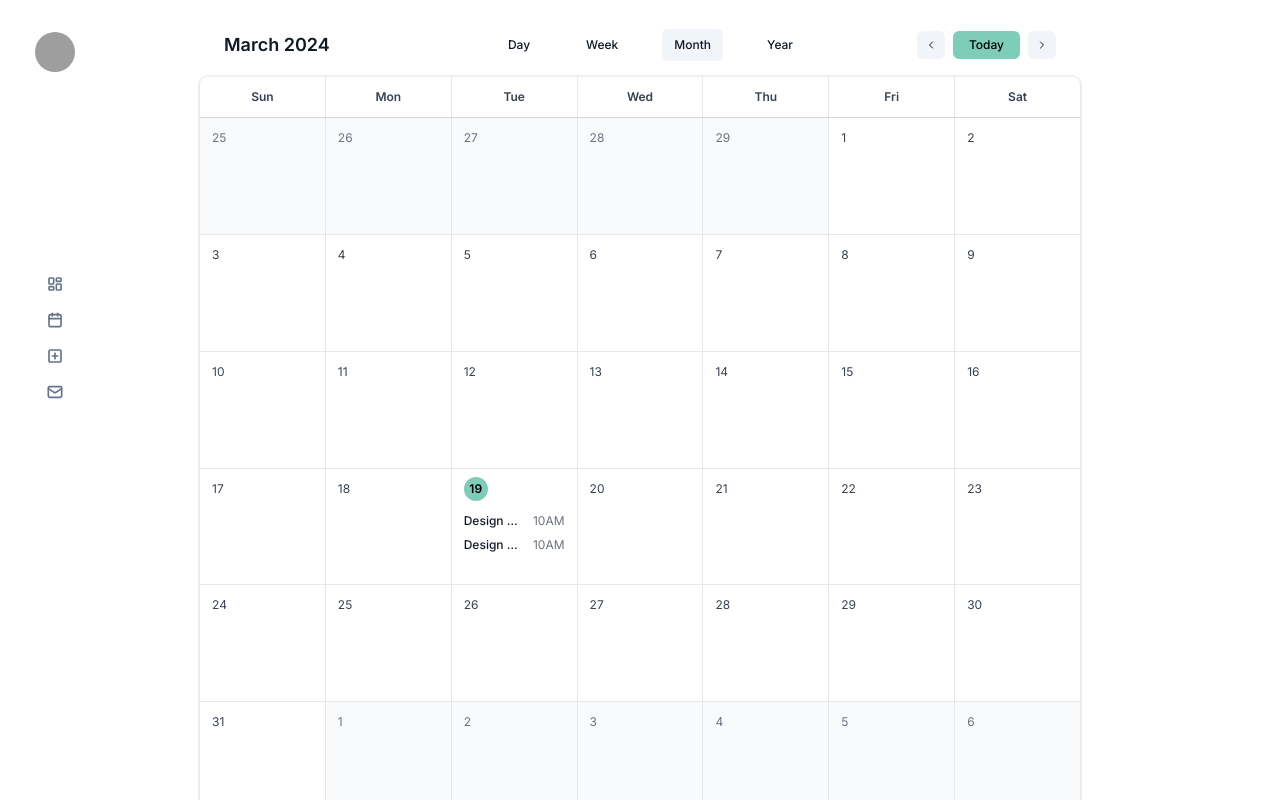
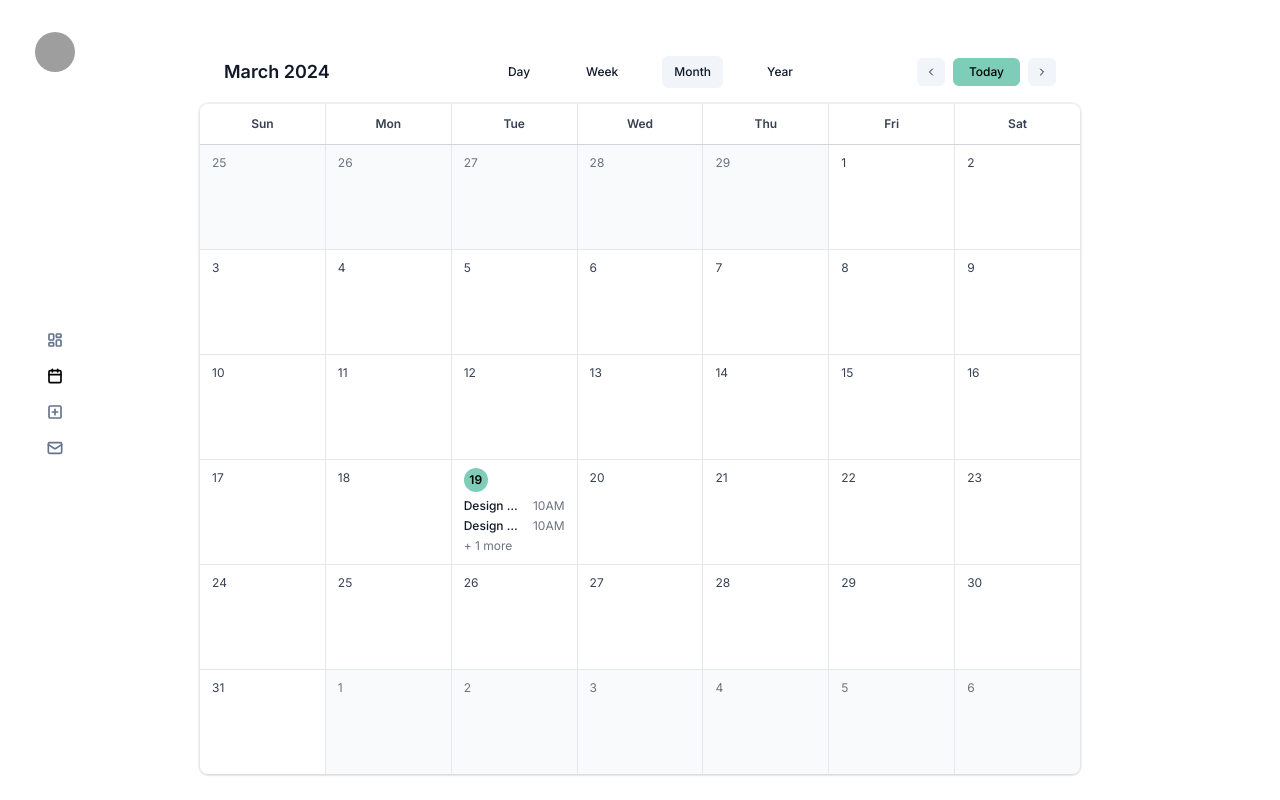
Before and after one commit to Noiddd/eenma_old, a Next.js app in the folder eenma/: page /platform/schedule in a window 1280 px wide. Built offline with nearby package versions, Linux system fonts and the light colour scheme; grey boxes are pictures that could not be loaded.

Commit message:
navigation link isactive

```diff
--- /dev/null
+++ b/eenma/app/platform/inbox/page.jsx
@@ -0,0 +1,5 @@
+import React from "react";
+
+export default function Inbox() {
+  return <div>Inbox</div>;
+}
--- a/eenma/app/platform/schedule/page.jsx
+++ b/eenma/app/platform/schedule/page.jsx
@@ -3,7 +3,7 @@ import React from "react";
 
 export default function Schedule() {
   return (
-    <div className="px-[200px] py-[13px]">
+    <div className="px-[200px] py-10">
       <ScheduleCalender />
     </div>
   );
--- a/eenma/components/platform/schedule/ScheduleCalender.jsx
+++ b/eenma/components/platform/schedule/ScheduleCalender.jsx
@@ -214,7 +214,7 @@ export default function ScheduleCalender() {
             S<span className="sr-only sm:not-sr-only">at</span>
           </div>
         </div>
-        <div className="flex bg-gray-200 text-xs leading-6 text-gray-700 dark:text-white lg:flex-auto rounded-lg min-h-[700px]">
+        <div className="flex bg-gray-200 text-xs leading-5 text-gray-700 dark:text-white lg:flex-auto rounded-lg">
           <div className="hidden w-full lg:grid lg:grid-cols-7 lg:grid-rows-6 lg:gap-px rounded-lg">
             {days.map((day, i) => (
               <div
@@ -225,7 +225,7 @@ export default function ScheduleCalender() {
                     : "bg-gray-50 text-gray-500 dark:bg-gray-800 dark:text-gray-400",
                   i + 1 === days.length && "rounded-br-lg",
                   i + 1 === days.length - 6 && "rounded-bl-lg",
-                  "relative px-3 py-2 hover:rounded-br-3xl"
+                  "relative px-3 py-2 hover:rounded-br-3xl min-h-24"
                 )}
               >
                 <time
@@ -239,9 +239,9 @@ export default function ScheduleCalender() {
                   {day.date.split("-").pop().replace(/^0/, "")}
                 </time>
                 {day.events.length > 0 && (
-                  <ol className="mt-2">
+                  <ol className="mt-1">
                     {day.events.slice(0, 2).map((event) => (
-                      <li key={event.id}>
+                      <li key={event.id} className="">
                         <a href={event.href} className="group flex">
                           <p className="flex-auto truncate font-medium text-gray-900 group-hover:text-green dark:text-white">
                             {event.name}
--- a/eenma/components/platform/sidebar/NavLink.jsx
+++ b/eenma/components/platform/sidebar/NavLink.jsx
@@ -8,7 +8,7 @@ import { Calendar, LayoutDashboard, SquarePlus, Mail } from "lucide-react";
 
 export default function NavLink({ href, value, ...props }) {
   const pathname = usePathname();
-  const isActive = href === pathname;
+  const isActive = "/platform/" + href === pathname;
 
   return (
     <div className={`flex relative items-center group`}>
@@ -16,32 +16,40 @@ export default function NavLink({ href, value, ...props }) {
         {value == "Analytics" && (
           <LayoutDashboard
             strokeWidth={2.5}
-            className="h-4 w-4 text-muted-foreground hover:text-black dark:hover:text-white cursor-default"
+            className={`h-4 w-4 hover:text-black dark:hover:text-white cursor-default ${
+              isActive ? "dark:text-white text-black" : "text-muted-foreground"
+            }`}
           />
         )}
 
         {value == "Schedule" && (
           <Calendar
             strokeWidth={2.5}
-            className="h-4 w-4 text-muted-foreground hover:text-black dark:hover:text-white cursor-default"
+            className={`h-4 w-4  hover:text-black dark:hover:text-white cursor-default ${
+              isActive ? "dark:text-white text-black" : "text-muted-foreground"
+            }`}
           />
         )}
 
         {value == "Post" && (
           <SquarePlus
             strokeWidth={2.5}
-            className="h-4 w-4 text-muted-foreground hover:text-black dark:hover:text-white cursor-default"
+            className={`h-4 w-4  hover:text-black dark:hover:text-white cursor-default ${
+              isActive ? "dark:text-white text-black" : "text-muted-foreground"
+            }`}
           />
         )}
 
         {value == "Inbox" && (
           <Mail
             strokeWidth={2.5}
-            className="h-4 w-4 text-muted-foreground hover:text-black dark:hover:text-white cursor-default"
+            className={`h-4 w-4  hover:text-black dark:hover:text-white cursor-default ${
+              isActive ? "dark:text-white text-black" : "text-muted-foreground"
+            }`}
           />
         )}
       </Link>
-      <div className="transition delay-300 duration-200 ease-in-out group-hover:opacity-100 dark:group-hover:opacity-100 opacity-0 absolute left-7 z-50 rounded-md border bg-popover px-3 py-2 text-popover-foreground shadow-md outline-none">
+      <div className="transition delay-500 duration-200 ease-in-out group-hover:opacity-100 dark:group-hover:opacity-100 opacity-0 absolute left-7 z-50 rounded-md border bg-popover px-3 py-2 text-popover-foreground shadow-md outline-none">
         {value}
       </div>
     </div>
--- a/eenma/components/platform/sidebar/SideBar.jsx
+++ b/eenma/components/platform/sidebar/SideBar.jsx
@@ -5,7 +5,7 @@ import Profile from "./Profile";
 
 export default function Sidebar() {
   return (
-    <div className="flex flex-col fixed justify-between items-center sm:w-[110px] h-[50%] bg-backgrounda transition-all ease-in-out duration-100">
+    <div className="flex flex-col fixed justify-between items-center sm:w-[110px] h-[57%] bg-backgrounda transition-all ease-in-out duration-100">
       <Profile />
 
       <Navigation />
--- a/eenma/hooks/useDays.js
+++ b/eenma/hooks/useDays.js
@@ -79,7 +79,14 @@ export default function useDays({ initialMonth }) {
                 href: "#",
               },
               {
-                id: 1,
+                id: 2,
+                name: "Design review",
+                time: "10AM",
+                datetime: "2022-01-03T10:00",
+                href: "#",
+              },
+              {
+                id: 3,
                 name: "Design review",
                 time: "10AM",
                 datetime: "2022-01-03T10:00",
```
